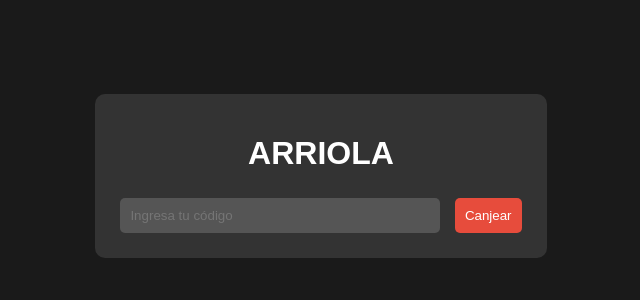
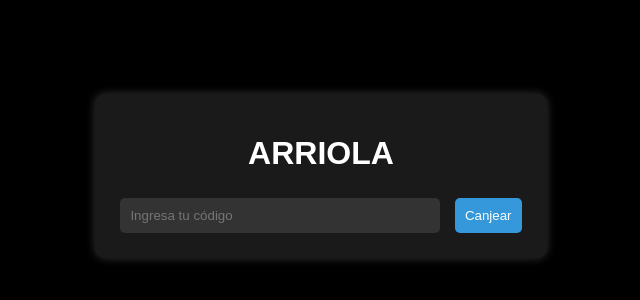
Before and after one commit to pantuflasarriola/PREMIOS, a plain HTML site: page index.html in a window 1280 px wide. Shown: the part 224-524 px from the top of the page, without its empty margins (319-959 px from the left). Drawn offline with Linux system fonts and the light colour scheme.

Commit message:
Update styles.css

```diff
--- a/styles.css
+++ b/styles.css
@@ -1,6 +1,6 @@
 body {
     font-family: 'Arial', sans-serif;
-    background-color: #1a1a1a;
+    background-color: #000000;
     color: #ffffff;
     display: flex;
     justify-content: center;
@@ -11,9 +11,10 @@ body {
 
 .container {
     text-align: center;
-    background-color: #333333;
+    background-color: #1a1a1a;
     padding: 20px;
     border-radius: 10px;
+    box-shadow: 0 0 10px rgba(255, 255, 255, 0.2);
 }
 
 input, button {
@@ -25,19 +26,19 @@ input, button {
 
 input {
     width: 300px;
-    background-color: #555555;
+    background-color: #333333;
     color: white;
 }
 
 button {
-    background-color: #e74c3c;
+    background-color: #3498db;
     color: white;
     cursor: pointer;
     transition: background-color 0.3s ease;
 }
 
 button:hover {
-    background-color: #c0392b;
+    background-color: #2980b9;
 }
 
 .mensaje {
```
